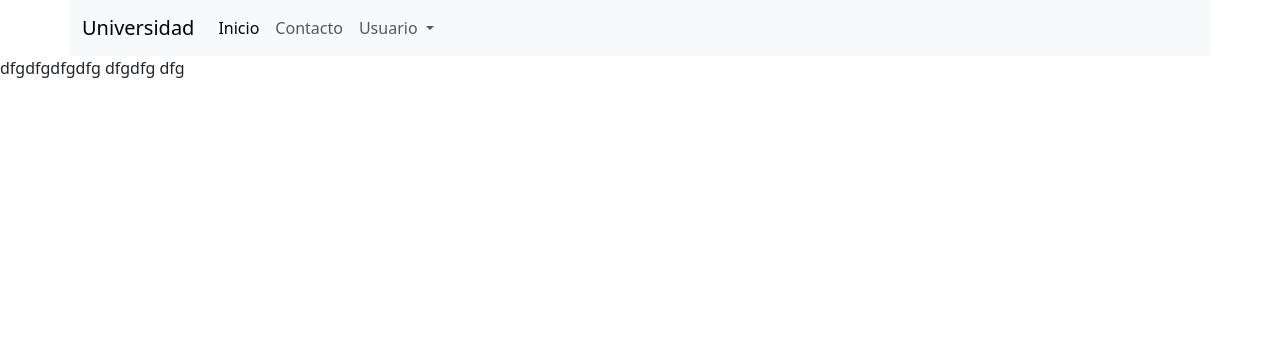
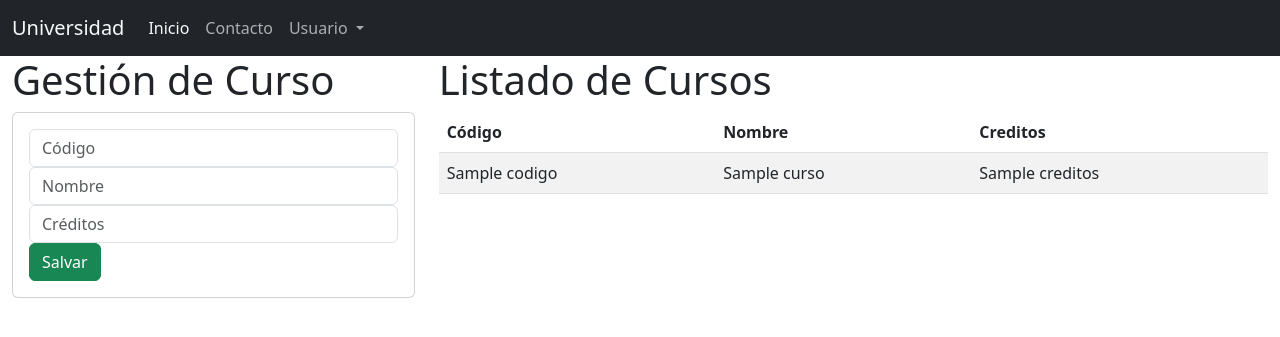
Before and after one commit to miguel-jaeger/gestion-curso, a Django app: template universidad/Aplicaciones/Academico/templates/gestionCurso.html in a window 1280 px wide. Shown: the top 337 px of the page. Run offline with Django 4.2, Linux system fonts and the light colour scheme; the template is opened without the code that fills it: most values are stand-ins (such as "Sample title", 1, 10 or a date in 2020); some libraries are stand-ins or nearby versions.

Commit message:
[UPDATE] change template

```diff
--- a/universidad/Aplicaciones/Academico/templates/base.html
+++ b/universidad/Aplicaciones/Academico/templates/base.html
@@ -1,17 +1,19 @@
-{% load static %}
 <!DOCTYPE html>
 <html lang="es">
 <head>
+    {% load static %}
     <meta charset="UTF-8">
     <meta http-equiv="X-UA-Compatible" content="IE=edge">
     <meta name="viewport" content="width=device-width, initial-scale=1.0">
     <link href="{% static '/css/bootstrap.min.css' %}" rel="stylesheet">
-    <title>Document</title>
+    <link href="{% static '/css/bootstrap.css.map' %}" rel="stylesheet">
+    <link href="{% static '/css/style.css' %}" rel="stylesheet">
+    <title>{% block titulo %}{% endblock %}</title>
 </head>
 <body>
-    <div class="container">
+    <div class="container-fluid">
         <div class="row nav">
-            <nav class="navbar navbar-expand-lg bg-body-tertiary">
+            <nav class="navbar navbar-expand-lg bg-dark"  data-bs-theme="dark">
                 <div class="container-fluid">
                   <a class="navbar-brand" href="#">Universidad</a>
                   <button class="navbar-toggler" type="button" data-bs-toggle="collapse" data-bs-target="#navbarNavDropdown" aria-controls="navbarNavDropdown" aria-expanded="false" aria-label="Toggle navigation">
@@ -40,14 +42,16 @@
                 </div>
               </nav>
         </div>
-        <div class="row body">
-
+        <div class="row">
+            {% block body %}{% endblock  %}
         </div>
 
         <div class="row footer"></div>
     </div>
-  {% block body %}{% endblock  %}
+
 </body>
 <script src="{% static '/js/bootstrap.bundle.min.js' %}"></script>
+<script src="{% static '/js/bootstrap.bundle.min.js.map' %}"></script>
+<script src="{% static '/js/bootstrap.bundle.js.map' %}"></script>
 <script src="{% static '/js/jquery-3.6.4.min.js' %}"></script>
 </html>
--- a/universidad/Aplicaciones/Academico/templates/gestionCurso.html
+++ b/universidad/Aplicaciones/Academico/templates/gestionCurso.html
@@ -1,4 +1,52 @@
 {% extends './base.html' %}
+{% block titulo %}Gestión de cursos {% endblock titulo %}
+
 {% block body %}
-dfgdfgdfgdfg dfgdfg dfg
-{% endblock  %}
+
+<div class="col-sm-12 col-md-6 col-lg-4 col-xl-4">
+    <h1>Gestión de Curso</h1>
+    <div class="card">
+        <div class="card-body">
+            <form action="/registrarCurso" method="post">
+                <div class="form-group">
+                    <input type="text" id="codigo" name="codigo" class="form-control" placeholder="Código" minlength="6" maxlength="6" required>
+                </div>
+                <div class="form-group">
+                    <input type="text" id="nombre" name="nombre" class="form-control" placeholder="Nombre" required maxlength="50">
+                </div>
+                <div class="form-group">
+                    <input type="text" id="creditos" name="creditos" class="form-control" placeholder="Créditos" required minlength="1" maxlength="9">
+                </div>
+                <div class="form-group">
+                    <button type="submit" class="btn btn-success btn-block text-white" >Salvar</button>
+                </div>
+            </form>
+        </div>
+    </div>
+</div>
+
+    <div class="col-sm-12 col-md-6 col-lg-8 col-xl-8">
+        <h1>Listado de Cursos</h1>
+        <div class="table-responsive">
+            <table class="table table-striped">
+                <thead>
+                    <tr>
+                        <th>Código</th>
+                        <th>Nombre</th>
+                        <th>Creditos</th>
+                    </tr>
+                </thead>
+                <tbody>
+                    {% for c in cursos %}
+                        <tr>
+                            <td>{{c.codigo}}</td>
+                            <td>{{c.nombre}}</td>
+                            <td>{{c.creditos}}</td>
+                        </tr>
+                    {% endfor %}
+                </tbody>
+            </table>
+        </div>
+    </div>
+
+{% endblock body %}
```
